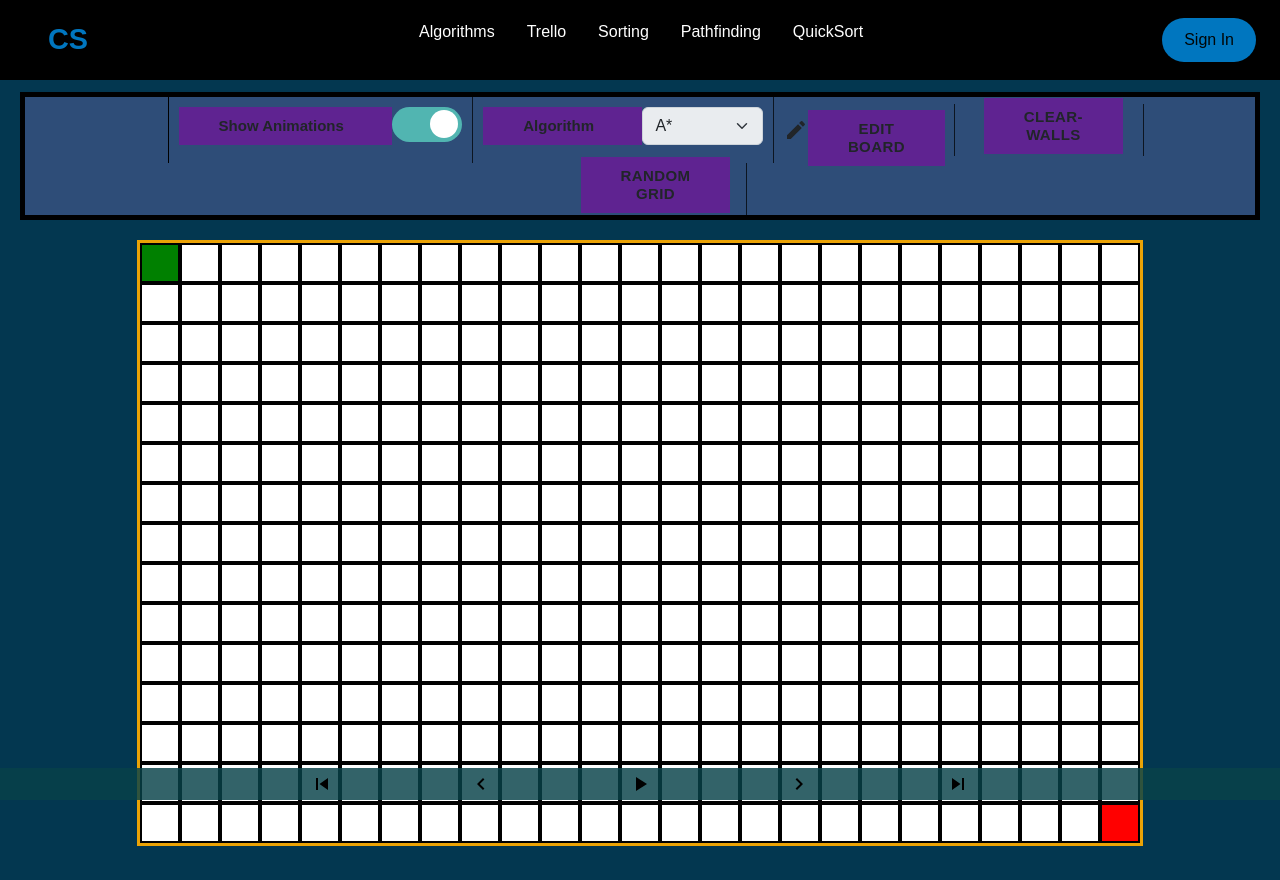
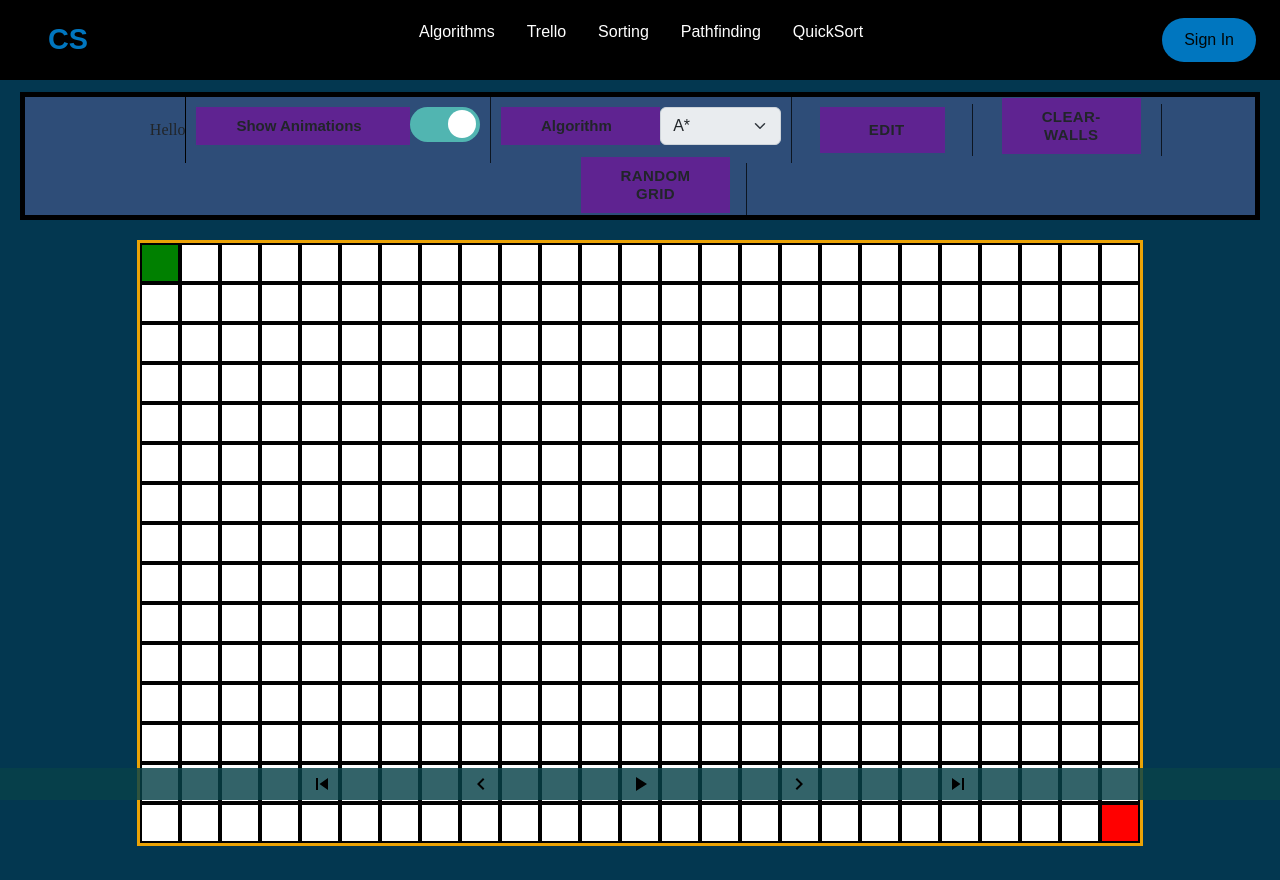
Before and after one commit to Elim-J/capstone-project, a React (Create React App) app: page /pathfind in a window 1280 px wide. Built offline with nearby package versions, Linux system fonts and the light colour scheme; a web font is replaced by a local one.

Commit message:
fixed aligning of edit button

```diff
--- a/src/components/visualizers/pathfinding/GridToolbar.js
+++ b/src/components/visualizers/pathfinding/GridToolbar.js
@@ -17,7 +17,7 @@ const GridToolbar = ({ onSearch, setAlg, onClear, onRandomGrid, onClearWalls, ed
     return (
         <div className="toolbarContainer">
             <div className="justify-content-between">
-                <ul className="toolbarRow d-flex flex-column flex-lg-row">
+                <ul className="toolbarRow d-flex flex-column flex-lg-row"> Hello
                     <li className="toolbarItem d-flex flex-column flex-md-row">
                         <h5 className='Toolbar-txt'>Show Animations&nbsp;&nbsp;</h5>
                         <label className="checkBox">
@@ -67,8 +67,8 @@ const GridToolbar = ({ onSearch, setAlg, onClear, onRandomGrid, onClearWalls, ed
                             editModeHandler();
                             }} sx={{width: 160}}>
                             {!edit ?
-                            <> <EditIcon /><span>&nbsp;&nbsp;<h5 className='Toolbar-txt'>Edit Board</h5></span>
-                            </> : <><PlayCircleOutlineIcon /><span className='Toolbar-txt'>&nbsp;&nbsp;Visualize</span></>}
+                            <> <span className='Toolbar-txt'> &nbsp;&nbsp;Edit</span>
+                            </> : <><span className='Toolbar-txt'>&nbsp;&nbsp;Visualize</span></>}
 
                         </Button>
                     </li>
--- a/src/css/GridToolbar.css
+++ b/src/css/GridToolbar.css
@@ -71,16 +71,16 @@ body {
     font-weight: bolder;
     font-family: sans-serif;
     font: 100px;
-    background-color: rgb(156, 48, 48)
-
+    /* background-color: rgb(156, 48, 48)
+    */
   }
   .Toolbar-txt{
-    align-content: left;
+    text-align: center;
     font-size: 15px;
     font-weight: bold;
     font-family: sans-serif;
     object-fit: cover;
-    text-align: center;
+
     padding: 10px 40px;
 
     background-color: rgb(95, 35, 145)
```
